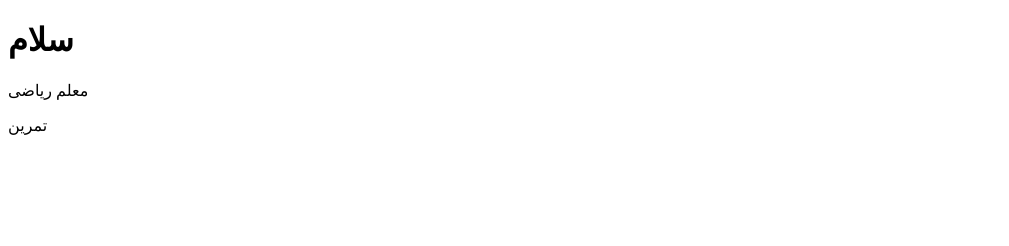
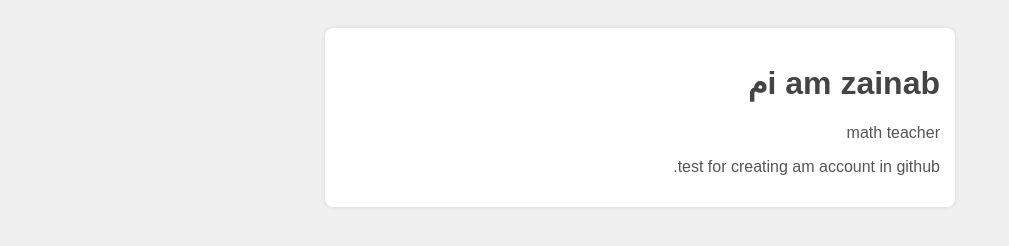
Before and after one commit to zeainabesmaeili/zeainabesmaeili.github.io, a plain HTML site: page index.html in a window 1280 px wide. Shown: the whole page, without its empty margins (0-1009 px from the left). Drawn offline with Linux system fonts and the light colour scheme.

Commit message:
Update index.html

```diff
--- a/index.html
+++ b/index.html
@@ -2,11 +2,36 @@
 <html lang="fa">
 <head>
   <meta charset="UTF-8">
-  <title>صفحه‌ی شخصی زینب اسماعیلی</title>
+  <title>صفحه شخصی زینب اسماعیلی</title>
+  <style>
+    body {
+      background-color: #f0f0f0;
+      font-family: sans-serif;
+      direction: rtl;
+      padding: 20px;
+    }
+    h1 {
+      color: #444;
+    }
+    p {
+      font-size: 16px;
+      color: #555;
+    }
+    .box {
+      background-color: #fff;
+      padding: 15px;
+      border-radius: 8px;
+      box-shadow: 0 0 5px rgba(0,0,0,0.1);
+      max-width: 600px;
+      margin: auto;
+    }
+  </style>
 </head>
 <body>
-  <h1>سلام  </h1>
-  <p>  معلم ریاضی</p>
-  <p>  تمرین </p>
+  <div class="box">
+    <h1> i am zainabم</h1>
+    <p> math teacher </p>
+    <p> test for creating am account in github.</p>
+  </div>
 </body>
 </html>
```
